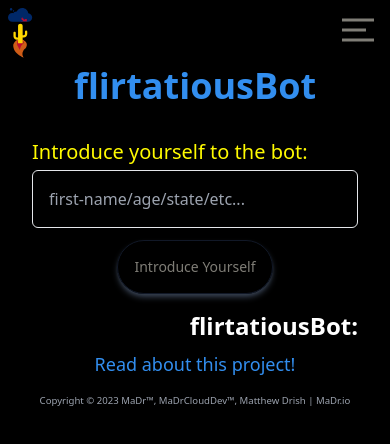
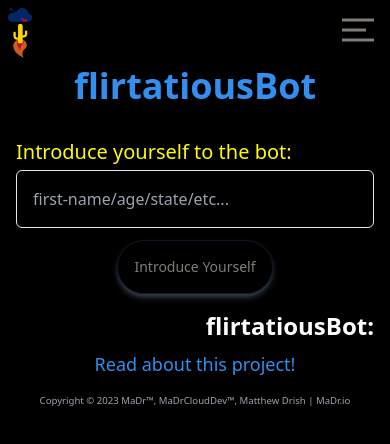
Before and after one commit to MaDrCloudDev/svelteKitOpenAi, a SvelteKit app: page / in a window 390 px wide. Shown: the top 444 px of the page. Built offline with nearby package versions, Linux system fonts and the light colour scheme.

Commit message:
fix on edge mobile
fix on edge mobile

```diff
--- a/src/routes/+layout.svelte
+++ b/src/routes/+layout.svelte
@@ -10,7 +10,7 @@
 
 <Navbar data bind:sidebar={open} />
 <Sidebar bind:open />
-<div class="flex flex-col items-center px-8">
+<div class="flex flex-col items-center px-4">
 	<slot />
 </div>
 <Footer />
```
